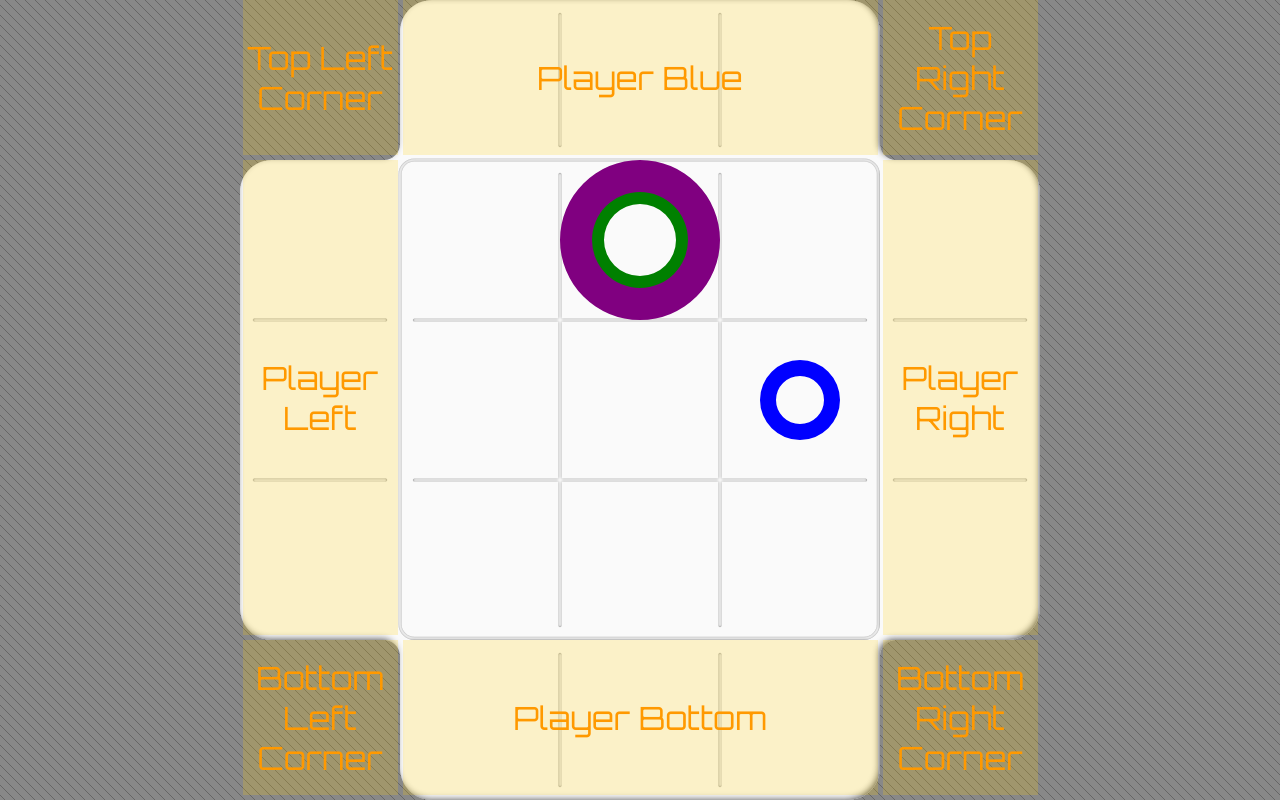
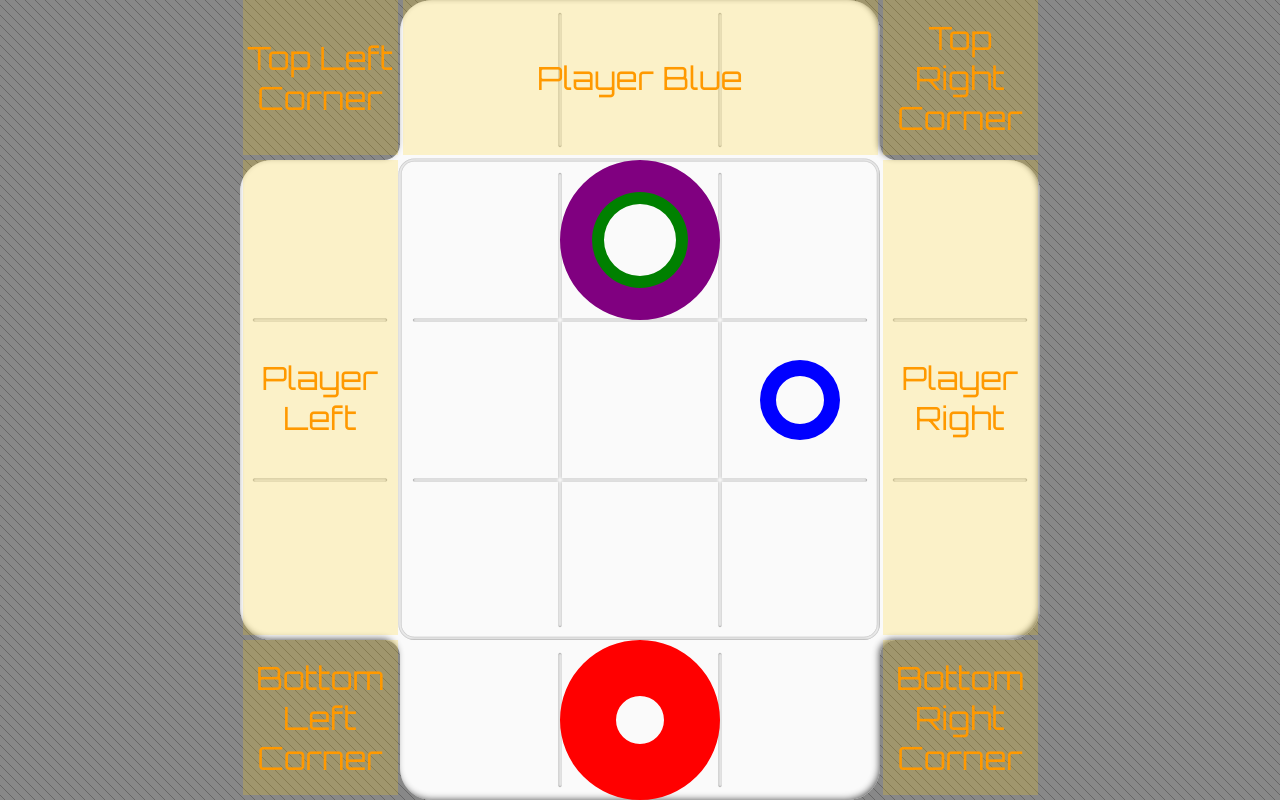
Before and after one commit to aleris/otrio, a React (Create React App) app in the folder app/: page /board in a window 1280 px wide. Built offline with nearby package versions, Linux system fonts and the light colour scheme.

Commit message:
PlayerRings

```diff
--- a/app/src/GameContext.tsx
+++ b/app/src/GameContext.tsx
@@ -60,7 +60,24 @@ const emptyBoard: Board = {
       [RingSize.SMALL]: { size: RingSize.SMALL, color: RingColor.COLOR_2 },
     },
   },
-  players: {},
+  players: {
+    [RingColor.COLOR_1]: {
+      id: "1",
+      name: "player1",
+      color: RingColor.COLOR_1,
+      cells: [
+        {
+          [RingSize.SMALL]: { size: RingSize.SMALL, color: RingColor.COLOR_1 },
+          [RingSize.MEDIUM]: {
+            size: RingSize.MEDIUM,
+            color: RingColor.COLOR_1,
+          },
+          [RingSize.LARGE]: { size: RingSize.LARGE, color: RingColor.COLOR_1 },
+        },
+      ],
+      isWinner: false,
+    },
+  },
 };
 
 const initialState = {
--- a/app/src/board/BoardTableView.tsx
+++ b/app/src/board/BoardTableView.tsx
@@ -15,7 +15,13 @@ export const BoardTableView = () => {
         id: "",
         name: `Color ${color}`,
         color: color,
-        rings: [{ color: RingColor.COLOR_2, size: RingSize.SMALL }],
+        cells: [
+          {
+            [RingSize.SMALL]: { size: RingSize.SMALL, color },
+            [RingSize.MEDIUM]: { size: RingSize.MEDIUM, color },
+            [RingSize.LARGE]: { size: RingSize.LARGE, color },
+          },
+        ],
         isWinner: false,
       })
     );
--- a/app/src/board/BoardView.tsx
+++ b/app/src/board/BoardView.tsx
@@ -5,6 +5,7 @@ import { GridView } from "../grid/GridView";
 import { Board } from "./model/Board";
 import { BlockDebugView } from "./BlockDebugView";
 import { RingColor } from "../ring/model/RingColor";
+import { PlayerView } from "../player/PlayerView";
 
 type Props = {
   board: Board;
@@ -19,6 +20,7 @@ export const BoardView = ({
 }: Props) => {
   const className = classNames("Board", { debugView });
   const playerTop = board.players[RingColor.COLOR_2];
+  const playerBottom = board.players[RingColor.COLOR_1];
 
   return (
     <div className={className}>
@@ -57,7 +59,9 @@ export const BoardView = ({
           <BlockDebugView show={debugView} text="Bottom Left Corner" />
         </div>
         <div className="Board--Block--x3">
-          <BlockDebugView show={debugView} text="Player Bottom" />
+          {playerBottom !== undefined ? (
+            <PlayerView player={playerBottom}></PlayerView>
+          ) : null}
         </div>
         <div className="Board--Block--x1">
           <BlockDebugView show={debugView} text="Bottom Right Corner" />
--- a/app/src/board/model/Board.ts
+++ b/app/src/board/model/Board.ts
@@ -6,9 +6,9 @@ export type Board = {
   grid: Grid;
   players: {
     [key in
+      | RingColor.COLOR_1
       | RingColor.COLOR_2
       | RingColor.COLOR_3
-      | RingColor.COLOR_4
-      | RingColor.COLOR_1]?: Player;
+      | RingColor.COLOR_4]?: Player;
   };
 };
--- /dev/null
+++ b/app/src/player/PlayerView.scss
@@ -0,0 +1,4 @@
+.Player {
+  width: 100%;
+  height: 100%;
+}
--- /dev/null
+++ b/app/src/player/PlayerView.tsx
@@ -0,0 +1,18 @@
+import "./PlayerView.scss";
+import React from "react";
+import { StackedRingsView } from "../grid/StackedRingsView";
+import { Player } from "./model/Player";
+
+type Props = {
+  player: Player;
+};
+
+export const PlayerView = ({ player }: Props) => {
+  return (
+    <div className="Player">
+      {player.cells.map((cell, index) => (
+        <StackedRingsView key={index} cell={cell} />
+      ))}
+    </div>
+  );
+};
--- a/app/src/player/model/Player.ts
+++ b/app/src/player/model/Player.ts
@@ -1,10 +1,10 @@
-import { Ring } from "../../ring/model/Ring";
 import { RingColor } from "../../ring/model/RingColor";
+import { Cell } from "../../grid/model/Cell";
 
 export interface Player {
   id: string;
   name: string;
   color: RingColor;
-  rings: Array<Ring>;
+  cells: Array<Cell>;
   isWinner: boolean;
 }
```
